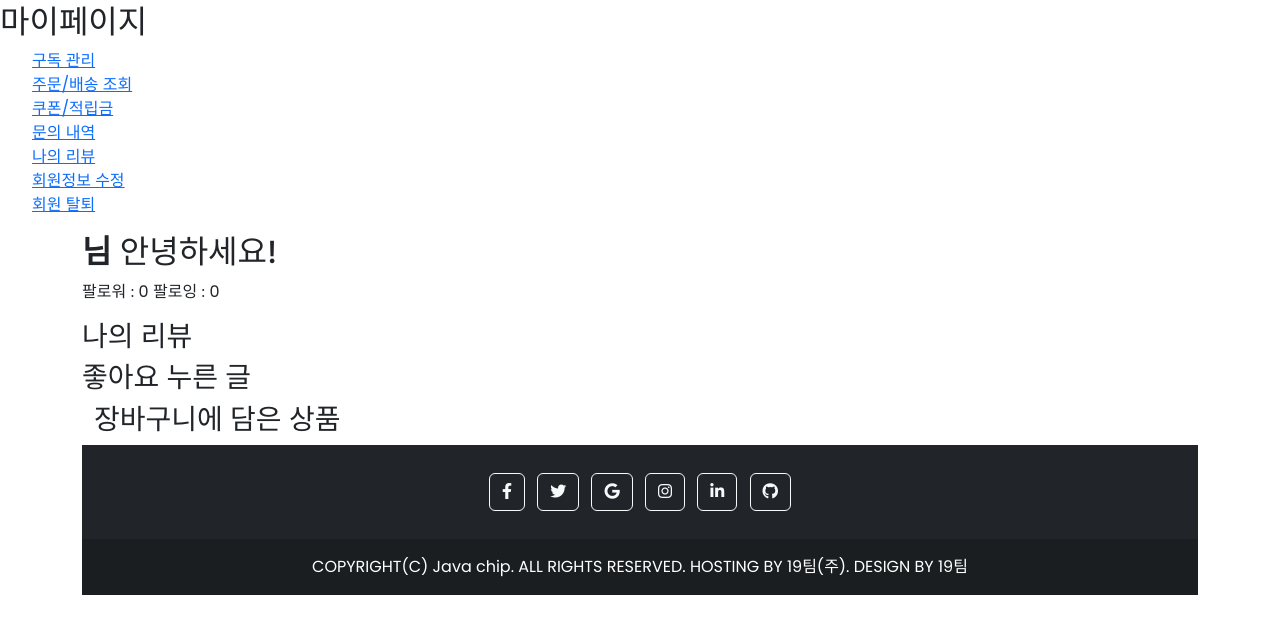
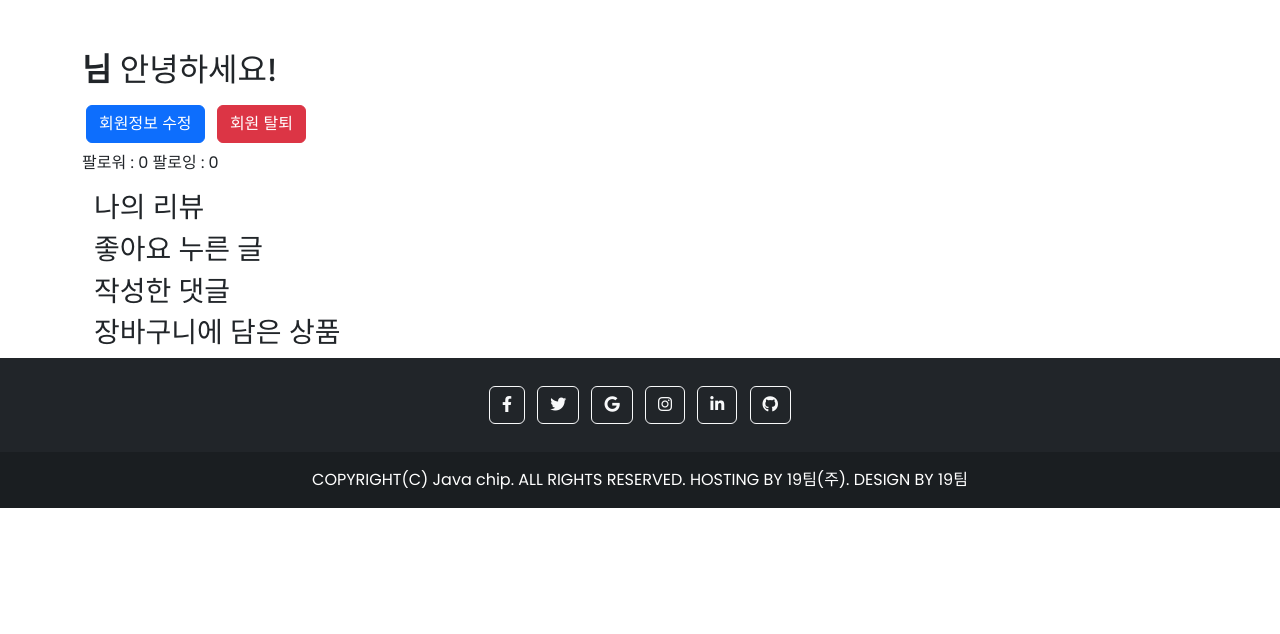
Before and after one commit to mgpo-98/Java-chip, a Django app: template accounts/templates/accounts/mypage.html in a window 1280 px wide. Shown: the part 87-721 px from the top of the page. Run offline with Django 3.2, Linux system fonts and the light colour scheme; the template is opened without the code that fills it, so the values that code supplies are empty; some libraries are stand-ins or nearby versions.

Commit message:
STYLE mypage 리스트 삭제 [오진수]

```diff
--- a/accounts/templates/accounts/mypage.html
+++ b/accounts/templates/accounts/mypage.html
@@ -4,38 +4,14 @@
 {% block body %}
 
 
-<div class="contents">
-    <div class="sidemenu">
-        <div class="sub_box">
-            <h2>마이페이지</h2>
-            <ul>
-                <li>
-                    <a href="#">구독 관리</a>
-                </li>
-                <li>
-                    <a href="#">주문/배송 조회</a>
-                </li>
-                <li>
-                    <a href="#">쿠폰/적립금</a>
-                </li>
-                <li>
-                    <a href="#">문의 내역</a>
-                </li>
-                <li>
-                    <a href="#">나의 리뷰</a>
-                </li>
-                <li>
-                    <a href="{% url 'accounts:update' %}">회원정보 수정</a>
-                </li>
-                <li>
-                    <a href="{% url 'accounts:delete' %}">회원 탈퇴</a>
-                </li>
-            </ul>
+<div class="container mypage_summary mt-5">
+    <h2> <b>{{ user.username }}님</b> 안녕하세요!</h2>
+    {% if request.user == user %}
+    <div>
+    <a href="{% url 'accounts:update' %}" class='btn btn-primary my-2'>회원정보 수정</a>
+    <a href="{% url 'accounts:delete' %}" class='btn btn-danger my-2'>회원 탈퇴</a>
     </div>
-    </div>
-
-<div class="container mypage_summary">
-    <h2> <b>{{ user.username }}님</b> 안녕하세요!</h2>
+    {% endif %}
     <div>
         <div>
             {# 팔로우 버튼 #}
@@ -44,7 +20,7 @@
             <form id='follow-form' data-user-id='{{ user.pk }}' >
                 {% csrf_token %}
                 {% if request.user in user.followers.all %}
-                <input type='submit' class="btn btn-outline-danger mb-3" value="언팔로우" >
+                <input type='submit' class="btn btn-outline-danger mb-3" value="언팔로우">
                 {% else %}
                 <input type='submit' class="btn btn-outline-success mb-3" value="팔로우">
                 {% endif %}
@@ -53,7 +29,7 @@
             {% endif %}
         </div>
         <div class="d-flex">
-            <p style="font-family: 'ONE-Mobile-POP';">
+            <p>
                 팔로워 : <span id ='followers-count'>{{ user.followers.all|length }} </span>
                 팔로잉 : <span id ='followings-count'>{{ user.followings.all|length }} </span>
             </p>
@@ -62,8 +38,8 @@
 
 <!-- 리뷰페이지 완성 후 구현 예정-->
 
+    <div class="container">
         <h3> 나의 리뷰 </h3>
-    <div class="container">
         <div class="row">
         {% for review in user.review_set.all %}
             <div class="col-6 col-sm-3">
@@ -74,22 +50,21 @@
                 <!-- 작성된 리뷰에 이미지가 없을 시 더미 이미지 출력-->
                     <a href="{% url 'reviews:detail' review.pk %}"><img src="https://dummyimage.com/100/000/fff" class="img-thumbnail"></a>
                 {% endif %}
+                {{ review.content|truncatechars:10 }}
                 <div class="d-flex">
                     {% if request.user.is_authenticated %}
-                    <span>
                     <form data-review-id='{{ review.pk }}' id='like-btn' class="like-heart">
                         {% csrf_token %}
                         <button style='background-color:transparent; border:none;' class='review-detail-like-btn' type='submit'>
                             {% if request.user in review.like_users.all %}
                             <i style='color:red' class="bi bi-heart-fill"></i>
-                              <span id='review-like-user-cnt'>{{ review.like_users.count }} 개</span>
+                            <span id='review-like-user-cnt'>{{ review.like_users.count }}개</span>
                             {% else %}
                             <i style='color:red' class="bi bi-heart"></i>
-                              <span id='review-like-user-cnt'>{{ review.like_users.count }} 개</span>
+                            <span id='review-like-user-cnt'>{{ review.like_users.count }}개</span>
                             {% endif %}
                         </button>
                     </form>
-                    </span>
                     {% endif %}
                     <p> 댓글 {{ review.comment_set.count }} 개 </p>
                 </div>
@@ -99,8 +74,8 @@
     </div>
 
 
+    <div class="container">
         <h3> 좋아요 누른 글 </h3>
-    <div class="container">
     <div class="row">
         {% for review in user.like_reviews.all %}
             <div class="col-6 col-sm-3">
@@ -110,7 +85,20 @@
                     <a href="{% url 'reviews:detail' review.pk %}"><img src="https://dummyimage.com/100/000/fff" class="img-thumbnail"></a>
                 {% endif %}
                 <div class="d-flex">
-                    <p> 좋아요 {{ review.like_users.count }} 개 </p>
+                {% if request.user.is_authenticated %}
+                <form data-review-id='{{ review.pk }}' id='like-btn' class="like-heart">
+                    {% csrf_token %}
+                    <button style='background-color:transparent; border:none;' class='review-detail-like-btn' type='submit'>
+                        {% if request.user in review.like_users.all %}
+                        <i style='color:red' class="bi bi-heart-fill"></i>
+                        <span id='review-like-user-cnt'>{{ review.like_users.count }}개</span>
+                        {% else %}
+                        <i style='color:red' class="bi bi-heart"></i>
+                        <span id='review-like-user-cnt'>{{ review.like_users.count }}개</span>
+                        {% endif %}
+                    </button>
+                </form>
+                {% endif %}
                 <p> 댓글 {{ review.comment_set.count }} 개 </p>
             </div>
             </div>
@@ -118,9 +106,27 @@
         </div>
     </div>
 
+    <div class='container'>
+        <h3>작성한 댓글</h3>
+        {% for comment in user.comment_set.all %}
+        <div class="card border mb-3 mx-auto w-100" style="height:110px;">
+            <div class="card-header">
+                <strong class="me-auto">{{user.username}}</strong>
+                <small class="text-muted">{{ comment.created_at }}</small>
+            </div>
+            <div class="card-body">
+                <a href="{% url 'reviews:detail' comment.review.pk %}" class='text-decoration-none' style='color:rgb(0, 0, 0)'>
+                    <h5 class="card-title">{{ comment.content|truncatechars:10 }}
+                    </h5>
+                </a>
+            </div>
+        </div>
+        {% endfor %}
+    </div>
 <!--장바구니 기능 추가시 구현 예정 -->
-<div class="container">
+    <div class='container'>
     <h3> 장바구니에 담은 상품 </h3>
+    </div>
 
 </div>
 
```
Lines whose indentation alone changed are shown as unchanged.
